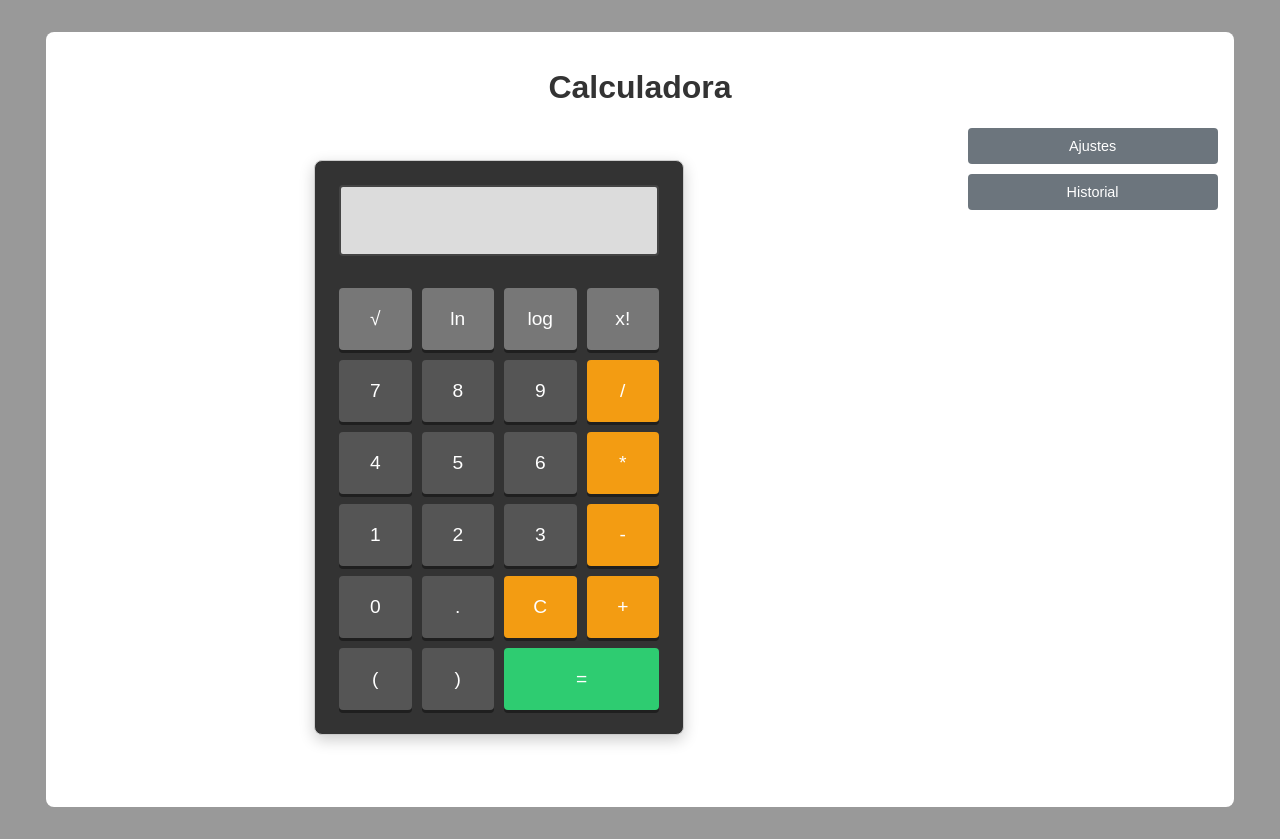
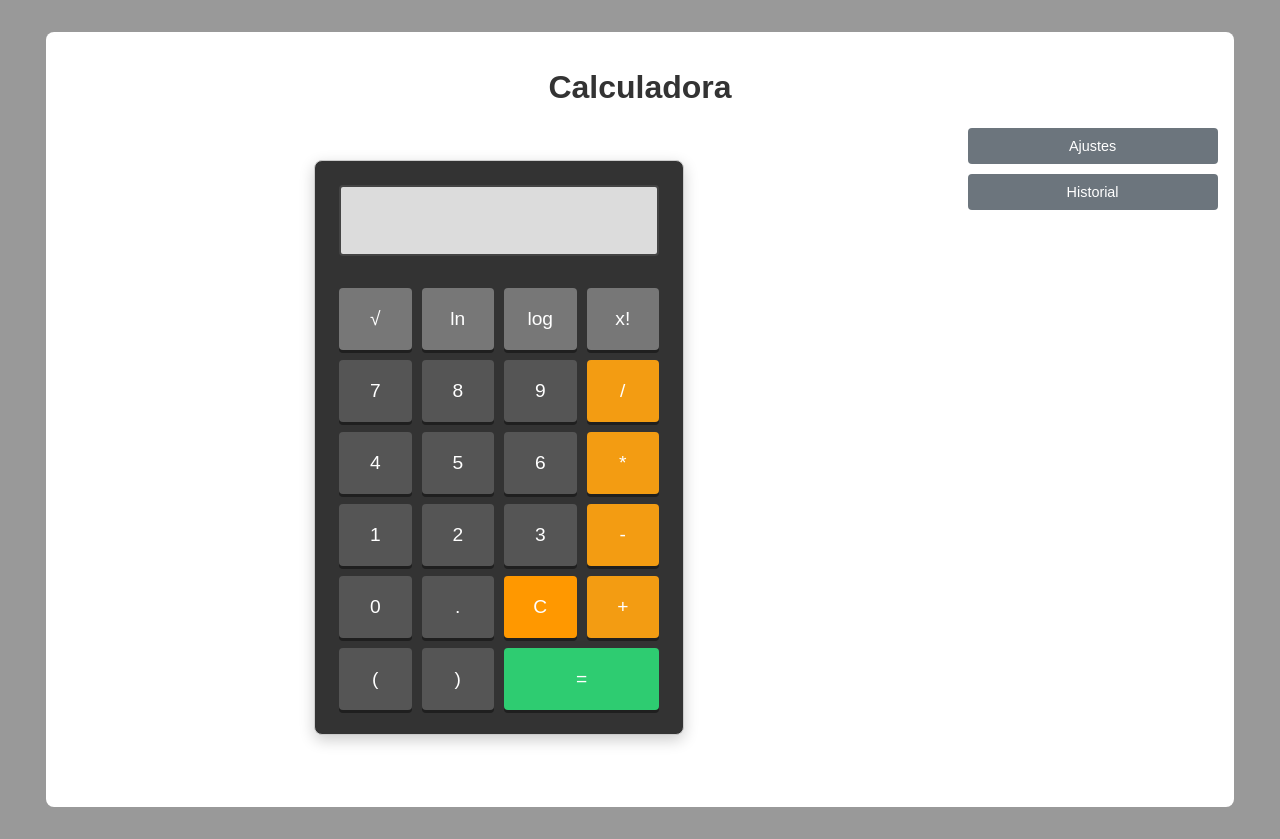
Before and after one commit to jgramirezvi/horario, a Django app: page /calculator/ in a window 1280 px wide. Run offline with Django 5.2, Linux system fonts and the light colour scheme.

Commit message:
Corrección de color para C.  Nueva entrada en configuración ṕara cambiar el color de este botón.

```diff
--- a/calculator/templates/calculator/calculator.html
+++ b/calculator/templates/calculator/calculator.html
@@ -17,8 +17,8 @@
             --equal-hover-bg: #27ae60;
             --function-bg: #777;
             --function-hover-bg: #888;
-            --clear-btn-bg: #dc3545;
-            --clear-btn-hover-bg: #c82333;
+            --clear-btn-bg: #ff9800; /* Naranja para el botón de limpiar */
+            --clear-btn-hover-bg: #f57c00;
             --toggle-btn-bg: #6c757d;
             --toggle-btn-hover-bg: #5a6268;
         }
@@ -56,6 +56,14 @@
         .keypad button.equal:hover { background-color: var(--equal-hover-bg); }
         .keypad button.function { background-color: var(--function-bg); }
         .keypad button.function:hover { background-color: var(--function-hover-bg); }
+
+        .keypad button#clear-btn {
+            background-color: var(--clear-btn-bg);
+        }
+        .keypad button#clear-btn:hover {
+            background-color: var(--clear-btn-hover-bg);
+        }
+
         .output-area { margin-top: 1.5em; text-align: center; }
         .result { padding: 1em; background-color: #e9ecef; border: 1px solid #ced4da; border-radius: 4px; font-size: 1.2em; }
         .error { margin-top: 1.5em; padding: 1em; background-color: #f8d7da; border: 1px solid #f5c6cb; color: #721c24; border-radius: 4px; text-align: center; }
@@ -116,7 +124,7 @@
                                     <!-- Fila 5 -->
                                     <button type="button" data-value="0">0</button>
                                     <button type="button" data-value=".">.</button>
-                                    <button type="button" id="clear-btn" class="operator">C</button>
+                                    <button type="button" id="clear-btn" class="clear-btn">C</button>
                                     <button type="button" class="operator" data-value="+">+</button>
                                     <!-- Fila 6 -->
                                     <button type="button" data-value="(">(</button>
@@ -165,6 +173,10 @@
                         <div class="color-picker">
                             <label for="equal-bg">Botón Igual</label>
                             <input type="color" id="equal-bg" data-var="--equal-bg">
+                        </div>
+                        <div class="color-picker">
+                            <label for="clear-btn-bg">Botón Limpiar</label>
+                            <input type="color" id="clear-btn-bg" data-var="--clear-btn-bg">
                         </div>
                          <button type="button" id="reset-colors-btn" style="margin-top: 1em;">Restaurar Colores</button>
                     </div>
```
